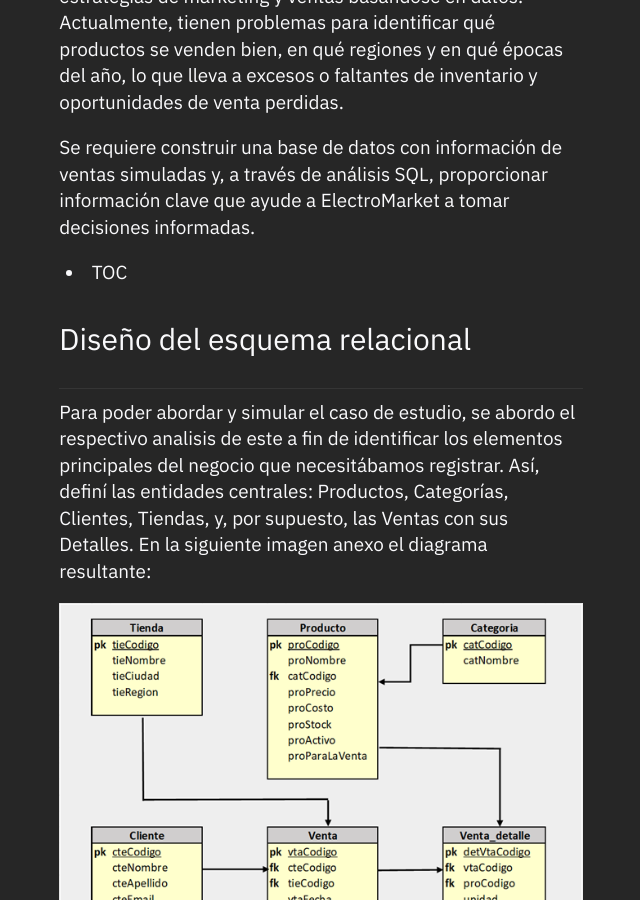
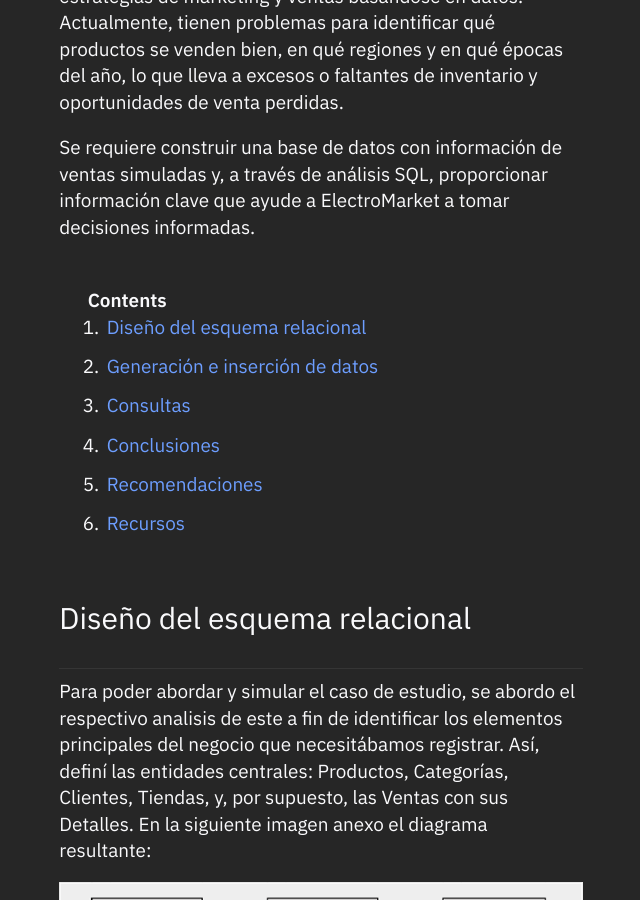
Before and after one commit to batistayureiba/batistayureiba.github.io, a Jekyll site: the page built from _notes/Public/Analisis de Venta e Inventario.md, in a window 1280 px wide and 900 px high, scrolled down 339 px. Shown: the whole window, without its empty margins (319-959 px from the left). Built offline with Jekyll 4.4.1, drawn with Linux system fonts in a browser that asks for light colours.

```diff
--- a/_notes/Public/Analisis de Venta e Inventario.md
+++ b/_notes/Public/Analisis de Venta e Inventario.md
@@ -10,7 +10,6 @@ Se requiere construir una base de datos con información de ventas simuladas y,
 
 
 * TOC
-
 {:toc}
 
 {:#desing}
@@ -28,9 +27,9 @@ Diagrama Entidad-Relación ElectroMarket
 ---
 De acuerdo a lo definido en en la fase anterior, creamos el modelo fisico de la base de datos: entidades, relaciones y restricciones. Una vez que la estructura estaba lista, el siguiente paso fue llenarla con algunos datos. Para esta fase inicial, usé datos de prueba, emplenado sentencias ISERTS directas y asi simular cómo se vería la información real para poder empezar a probar el sistema.
 
-![Definición de tablas](/assets/img/AVI/DDL00.png "Definición de tablas")
-
-Definición de tablas
+|:![Definición de tablas](/assets/img/AVI/DDL00.png "Definición de tablas"):|
+|---|
+|Definición de tablas|
 
 ![Inserción de datos](/assets/img/AVI/DML02.png "Inserción de datos")
 
```
